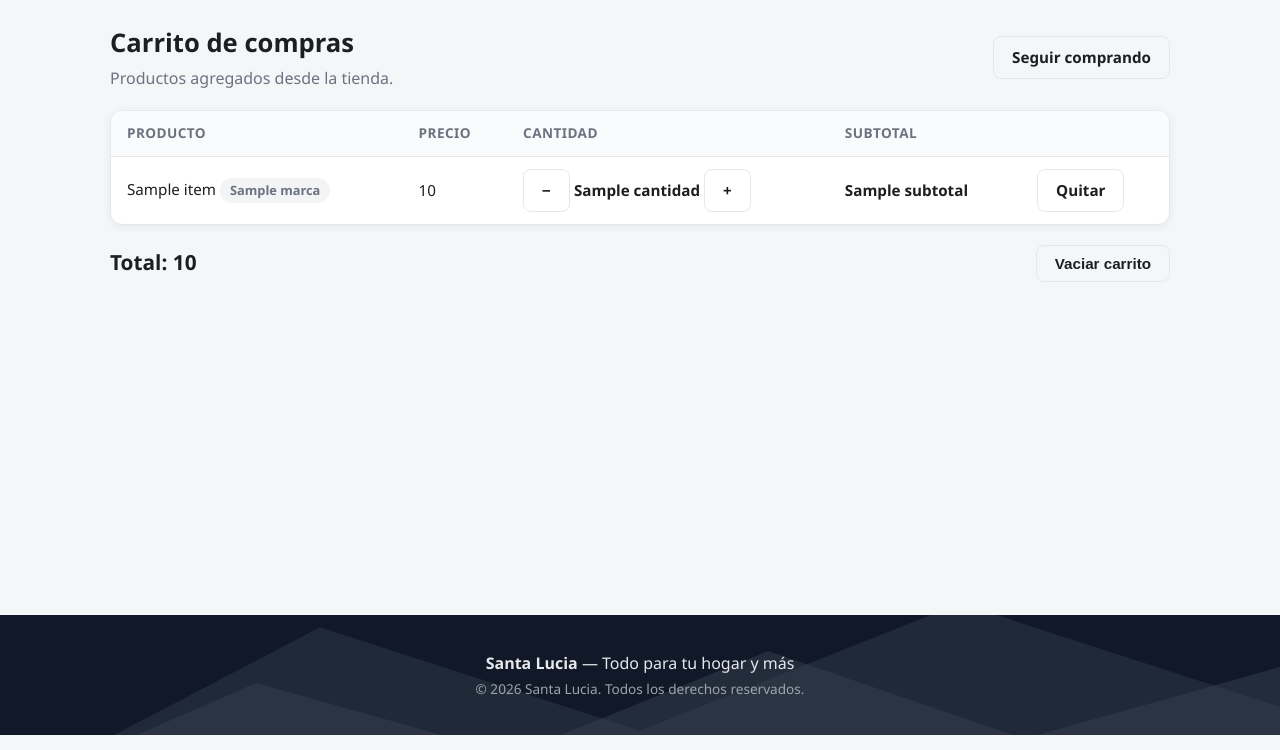
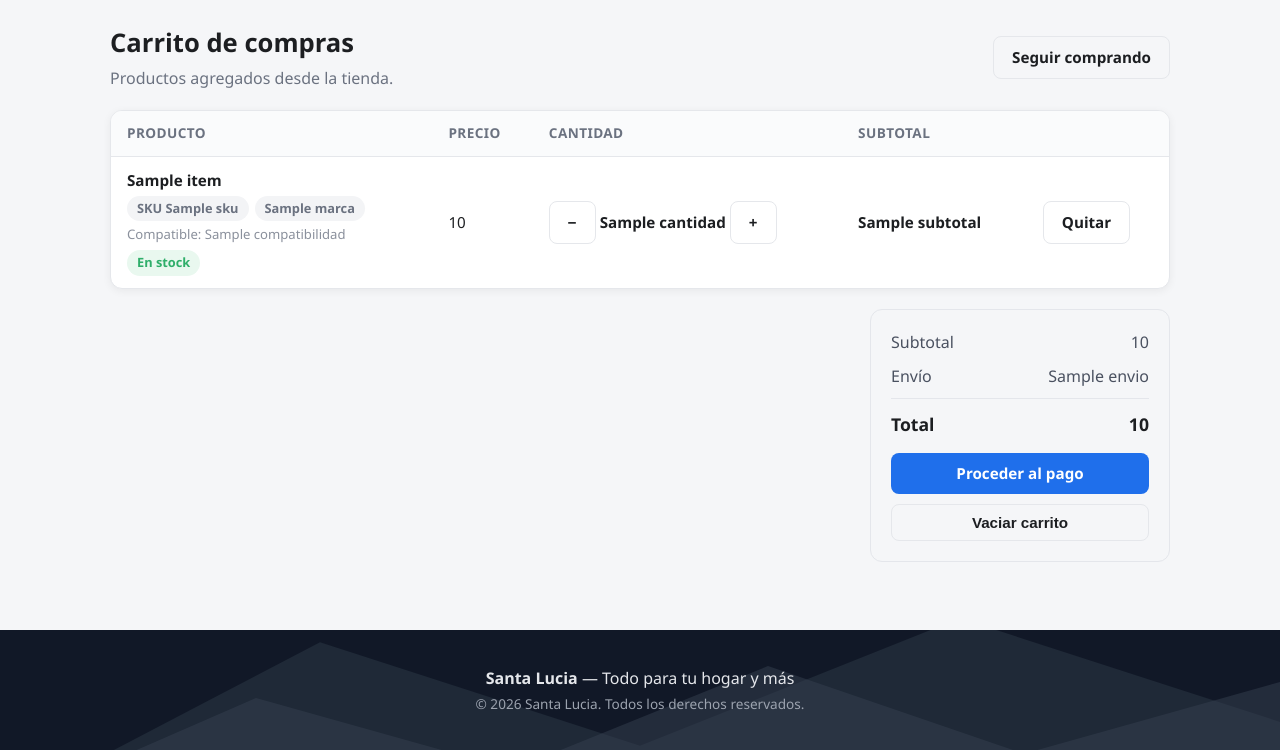
Before and after one commit to i2513702-cmyk/SantaLuciaGH, a Flask app: template app/templates/carrito.html in a window 1280 px wide. Shown: the part 65-815 px from the top of the page. Run offline with Flask 3, Linux system fonts and the light colour scheme; the template is opened without the code that fills it: most values are stand-ins (such as "Sample title", 1, 10 or a date in 2020).

Commit message:
Carrito
Visualizar los subtotales y totales
Procesar los pagos

```diff
--- a/app/templates/carrito.html
+++ b/app/templates/carrito.html
@@ -27,8 +27,31 @@
                 {% for item in items %}
                     <tr>
                         <td>
-                            {{ item.nombre }}
-                            {% if item.marca %}<span class="badge badge-muted">{{ item.marca }}</span>{% endif %}
+                            <div style="font-weight:600;">{{ item.nombre }}</div>
+                            <div style="display:flex; gap:6px; align-items:center; margin-top:4px; flex-wrap:wrap;">
+                                {% if item.sku %}
+                                    <span class="badge badge-muted">SKU {{ item.sku }}</span>
+                                {% endif %}
+                                {% if item.marca %}
+                                    <span class="badge badge-muted">{{ item.marca }}</span>
+                                {% endif %}
+                            </div>
+                            {% if item.compatibilidad %}
+                                <div style="font-size:0.82rem; color:#8A909C; margin-top:4px;">
+                                    Compatible: {{ item.compatibilidad }}
+                                </div>
+                            {% endif %}
+                            {% if item.stock is defined %}
+                                {% if item.stock <= 5 %}
+                                    <span class="badge" style="background:#FDF1E6; color:#F2994A; margin-top:6px; display:inline-block;">
+                                        Últimas {{ item.stock }} unidades
+                                    </span>
+                                {% else %}
+                                    <span class="badge" style="background:#E9F8EF; color:#2FAE6A; margin-top:6px; display:inline-block;">
+                                        En stock
+                                    </span>
+                                {% endif %}
+                            {% endif %}
                         </td>
                         <td>{{ item.precio_unitario }}</td>
                         <td>
@@ -46,11 +69,31 @@
         </table>
     </div>
 
-    <div style="margin: 20px 0; display: flex; align-items: center; gap: 16px; justify-content: space-between;">
-        <h2 style="font-size: 1.3rem; margin: 0;">Total: <strong>{{ total }}</strong></h2>
-        <form method="POST" action="{{ url_for('carrito.vaciar') }}">
-            <button type="submit" class="btn btn-outline">Vaciar carrito</button>
-        </form>
+    <div style="margin: 20px 0; display: flex; align-items: flex-start; justify-content: flex-end;">
+        <div style="min-width: 300px; border: 1px solid #E4E6EB; border-radius: 12px; padding: 20px;">
+            <div style="display:flex; justify-content:space-between; margin-bottom:10px; color:#4A5160;">
+                <span>Subtotal</span>
+                <span>{{ total }}</span>
+            </div>
+            {% if envio is defined %}
+            <div style="display:flex; justify-content:space-between; margin-bottom:10px; color:#4A5160;">
+                <span>Envío</span>
+                <span>{{ envio }}</span>
+            </div>
+            {% endif %}
+            <div style="display:flex; justify-content:space-between; border-top:1px solid #E4E6EB; padding-top:12px; font-weight:700; font-size:1.1rem;">
+                <span>Total</span>
+                <span>{{ total }}</span>
+            </div>
+
+            <a class="btn btn-primary" style="display:block; text-align:center; margin-top:16px;" href="#">
+                Proceder al pago
+            </a>
+
+            <form method="POST" action="{{ url_for('carrito.vaciar') }}" style="margin-top:10px;">
+                <button type="submit" class="btn btn-outline" style="width:100%;">Vaciar carrito</button>
+            </form>
+        </div>
     </div>
 {% else %}
     <div class="empty-state">
```
Also changed, not shown: app.py (line endings or trailing spaces), 1 other file.
